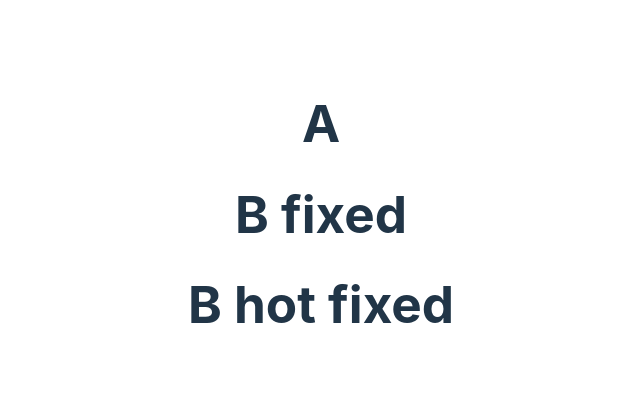
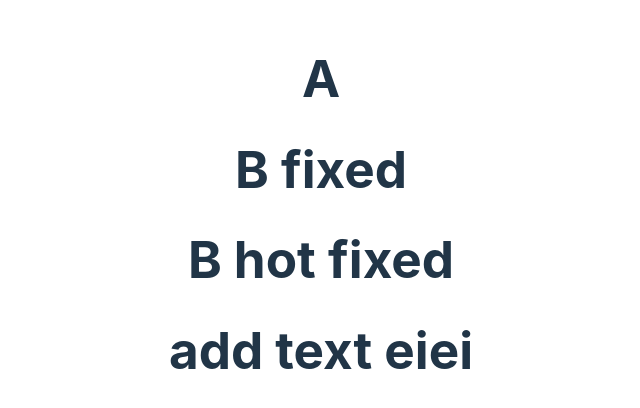
Before and after one commit to supakrit03/semantic-release-101, a React (Vite) app: page / in a window 1280 px wide. Shown: the part 186-594 px from the top of the page, without its empty margins (319-959 px from the left). Built offline with nearby package versions, Linux system fonts and the light colour scheme.

Commit message:
feat!:add text

```diff
--- a/src/App.tsx
+++ b/src/App.tsx
@@ -6,6 +6,7 @@ function App() {
       <h1>A</h1>
       <h1>B fixed</h1>
       <h1>B hot fixed</h1>
+      <h1>add text eiei</h1>
     </>
   );
 }
```
